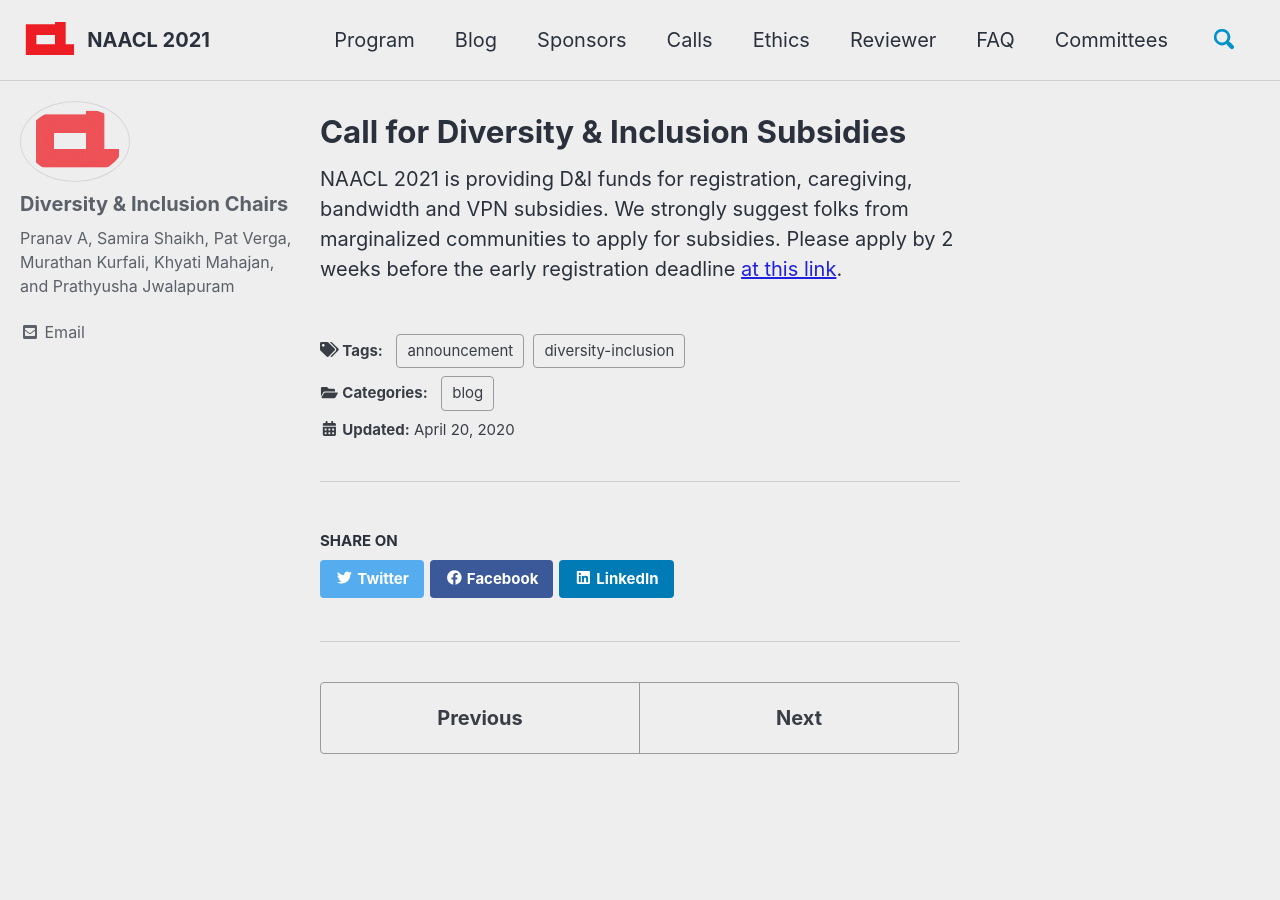
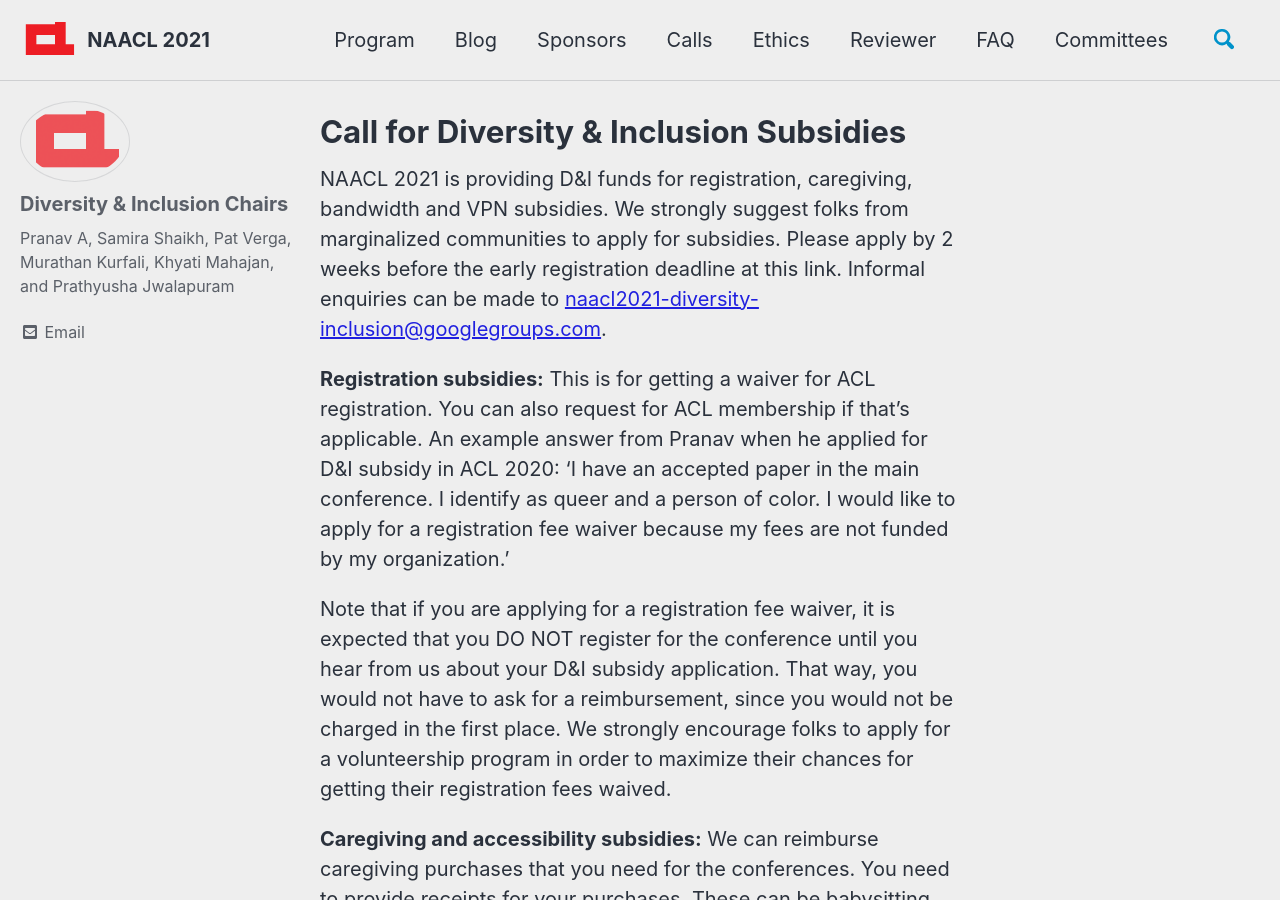
Before and after one commit to naacl-org/naacl-2021-website, a Jekyll site: the page built from _posts/2020-04-20-call-for-d-i-subsidies.md, in a window 1280 px wide and 900 px high. Built offline with Jekyll 4.4.1, drawn with Linux system fonts in a browser that asks for light colours; cached includes are drawn as plain includes; nearby versions of some CDN libraries; comment, search, counter and statistics services are not loaded; some of the changed text lies outside the part shown.

Commit message:
Update 2020-04-20-call-for-d-i-subsidies.md

```diff
--- a/_posts/2020-04-20-call-for-d-i-subsidies.md
+++ b/_posts/2020-04-20-call-for-d-i-subsidies.md
@@ -8,4 +8,22 @@
   blog
 ---
 
-NAACL 2021 is providing D&I funds for registration, caregiving, bandwidth and VPN subsidies. We strongly suggest folks from marginalized communities to apply for subsidies. Please apply by 2 weeks before the early registration deadline [at this link](https://forms.office.com/r/seYxmxSxx0).
+NAACL 2021 is providing D&I funds for registration, caregiving, bandwidth and VPN subsidies.
+We strongly suggest folks from marginalized communities to apply for subsidies. Please apply by 2 weeks before the early registration deadline at this link. Informal enquiries can be made to [naacl2021-diversity-inclusion@googlegroups.com](naacl2021-diversity-inclusion@googlegroups.com).
+
+**Registration subsidies:** This is for getting a waiver for ACL registration. You can also request for ACL membership if that’s applicable. An example answer from Pranav when he applied for D&I subsidy in ACL 2020: ‘I have an accepted paper in the main conference. I identify as queer and a person of color. I would like to apply for a registration fee waiver because my fees are not funded by my organization.’
+
+Note that if you are applying for a registration fee waiver, it is expected that you DO NOT register for the conference until you hear from us about your D&I subsidy application. That way, you would not have to ask for a reimbursement, since you would not be charged in the first place. We strongly encourage folks to apply for a volunteership program in order to maximize their chances for getting their registration fees waived.
+
+**Caregiving and accessibility subsidies:** We can reimburse caregiving purchases that you need for the conferences. You need to provide receipts for your purchases. These can be babysitting, transportation costs, or other support required for yourself or your dependents, which would ease your participation. If you need any personal or technical assistance to access and navigate the conference due to a disability, we can reimburse you for the cost of it. This holds for example if you need assistance in using gather.town due to a visual impairment. We acknowledge that accessibility needs are highly individual to each participant, so please feel free to reach out to us with any issues you might face in this regard.
+
+**Bandwidth and VPN subsidies:** We can reimburse bandwidth or VPN purchases that you need for the conferences. You need to provide receipts for your purchases. Bandwidth subsidies would be for high-speed internet access costs for the _duration of the conference only_. VPN generally does not cost more than 10 USD per month and could be applied towards participation if you need anonymity to participate completely (for example, for queer folks who might need this for extra security depending on where they live).
+
+**Selection Criteria:** Applicants for the subsidy program will be evaluated based on the material they submit in their application packages. Preference will be given to applicants who are presenting a paper in the main conference, the Student Research Workshop, or any of the workshops associated with NAACL, and who do not have other means of support.
+
+**Instructions:** Applicants for the D&I subsidy Program should fill the application form at:
+[Microsoft Office Form Link](https://forms.office.com/r/seYxmxSxx0)
+
+**Application deadline:** 2 weeks before the early registration deadline
+**Notification of acceptance:** 1 week before the early registration deadline
+We aim to send all notifications by the deadline above. However, we will start processing the applications as they come and you may be contacted earlier.
```
